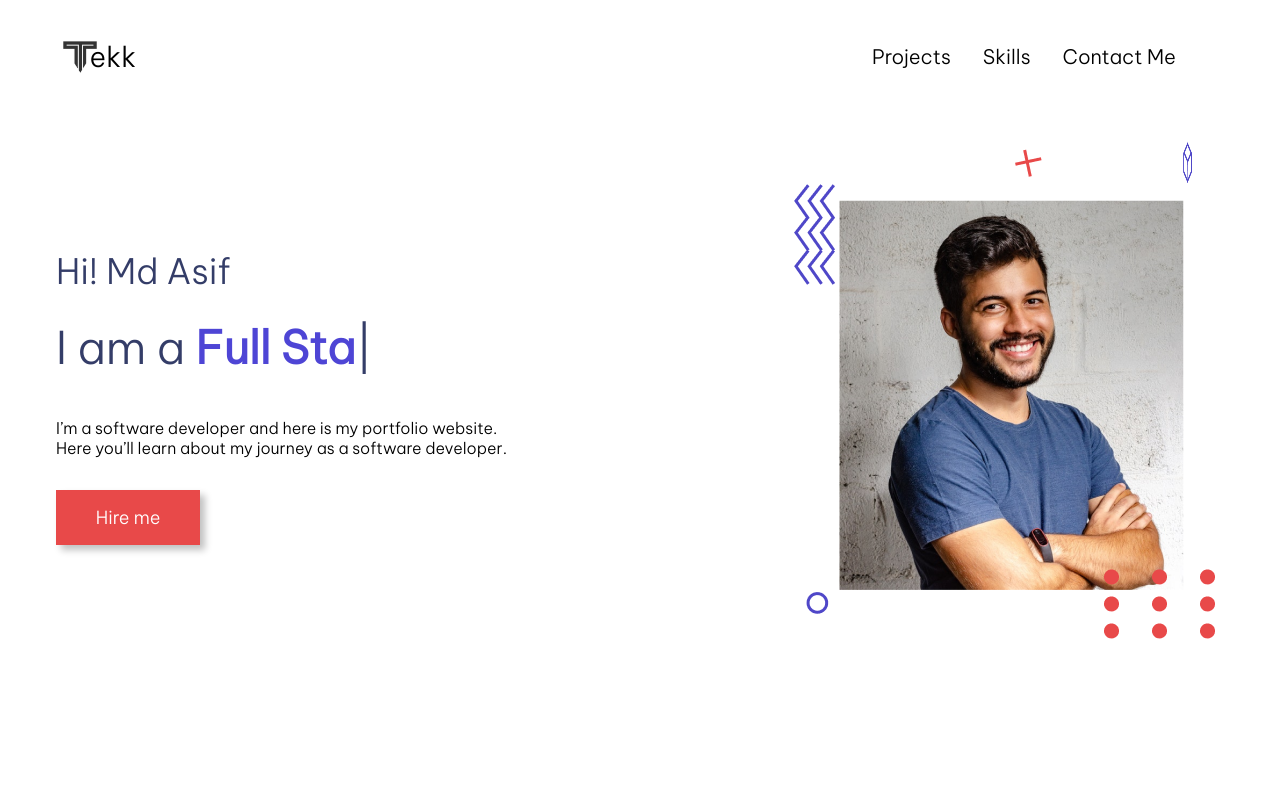
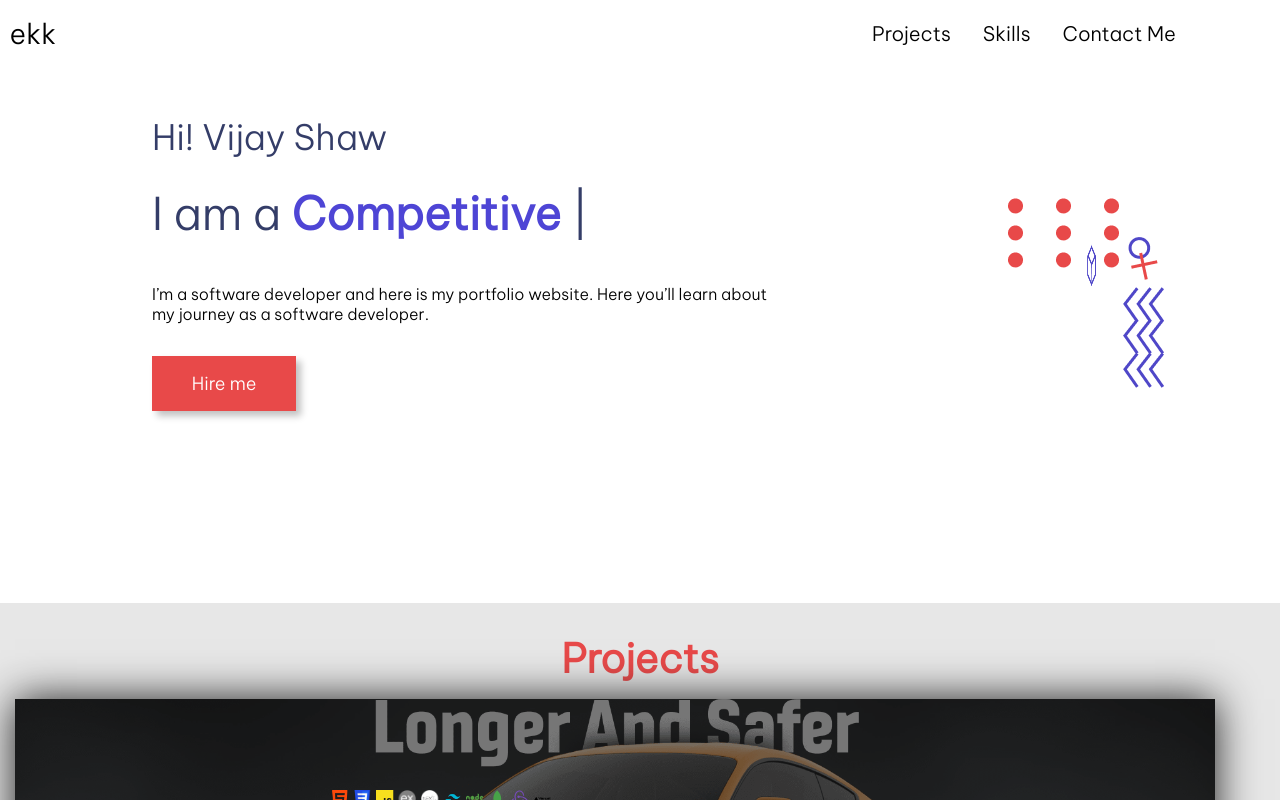
Before and after one commit to Resovijay/portfolio-website, a plain HTML site: page portfolio-main/index.html in a window 1280 px wide. Drawn offline with nearby package versions, Linux system fonts and the light colour scheme.

Commit message:
Update index.html

```diff
--- a/portfolio-main/index.html
+++ b/portfolio-main/index.html
@@ -15,7 +15,6 @@
             <div class="navbar">
 
                 <div class="logo-container">
-                    <img src="./images/userAsset/logo1.jpeg" class="logo">
                     <div class="logo-text">ekk</div>
                 </div>
 
@@ -28,12 +27,9 @@
             </div>
 
             <div class="hero-section">
-
                 <div class="faded-text"></div>
-
                 <div class="hero-section-left">
-                    <div class="hero-section-heading">Hi! Md Asif</div>
-
+                    <div class="hero-section-heading">Hi! Vijay Shaw</div>
                     <div class="hero-section-heading hero-section-sub-heading">
                         I am a <span class="role"></span>
                     </div>
@@ -62,9 +58,6 @@
                       </div>
                       <div class="absolute icons icon-plus">
                         <img src="./images/userAsset/plus.png" alt="" />
-                      </div>
-                      <div class="user-image">
-                        <img src="./images/userAsset/userimage.png" alt="" />
                       </div>
                 </div>
 
@@ -205,10 +198,8 @@
 
             <div class="skill-subHeading">
               <p>
-                Hi Everyone My name is Turwash Chakraborty I am a Full Stack Web Developer I
-                have been working for last 3 Years and Currently I am working with a
-                Budding Startup in USA and a full Time Freelancer. Currently I am
-                working on NextJs and Making Beautiful UI-UX are my fey features
+                Hi Everyone My name is Vijay Shaw I am a Competitive Programmer and Web Developer I
+                have been working for last 1 Years.
               </p>
               <p>
                 Lorem ipsum dolor, sit amet consectetur adipisicing elit. Non
@@ -339,10 +330,8 @@
   <script>
     var typeData = new Typed(".role", {
       strings: [
-        "Full Stack Developer",
+        "Competitive Programmer",
         "Web Developer",
-        "UI-UX Designer",
-        "Backend Developer",
         "Coder",
       ],
       loop: true,
```
